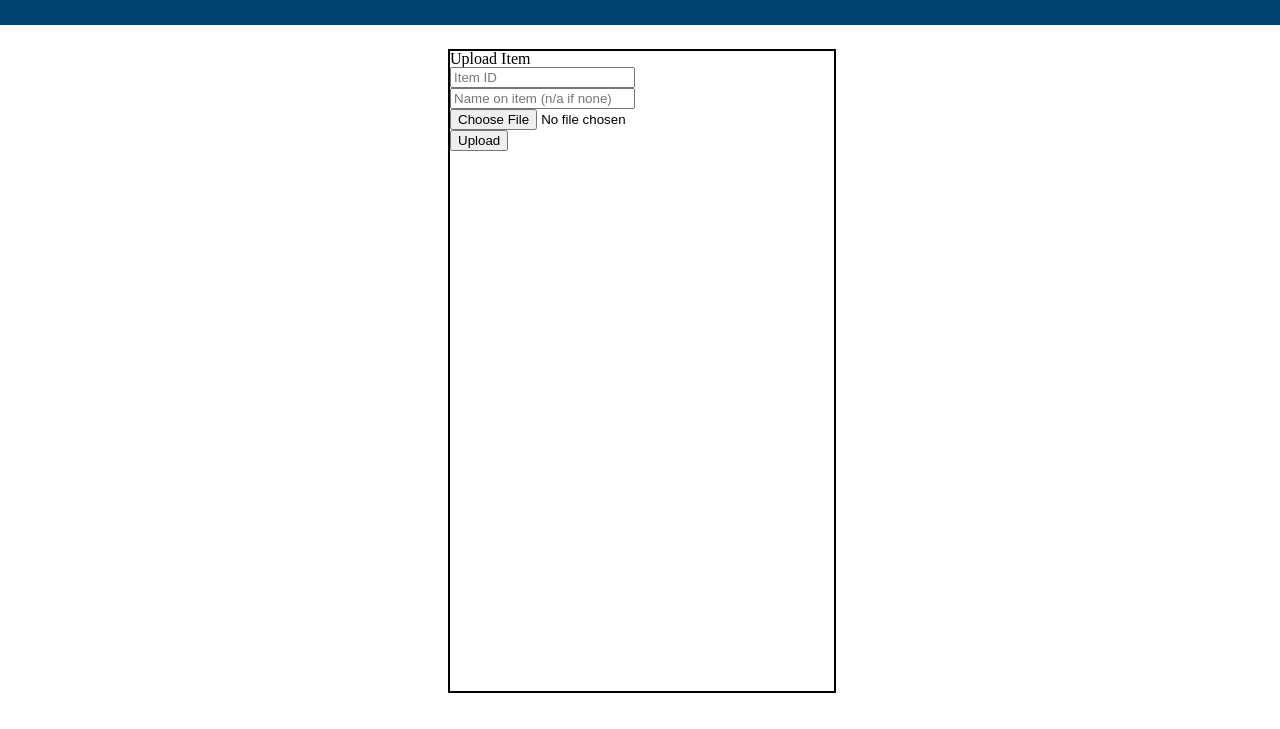
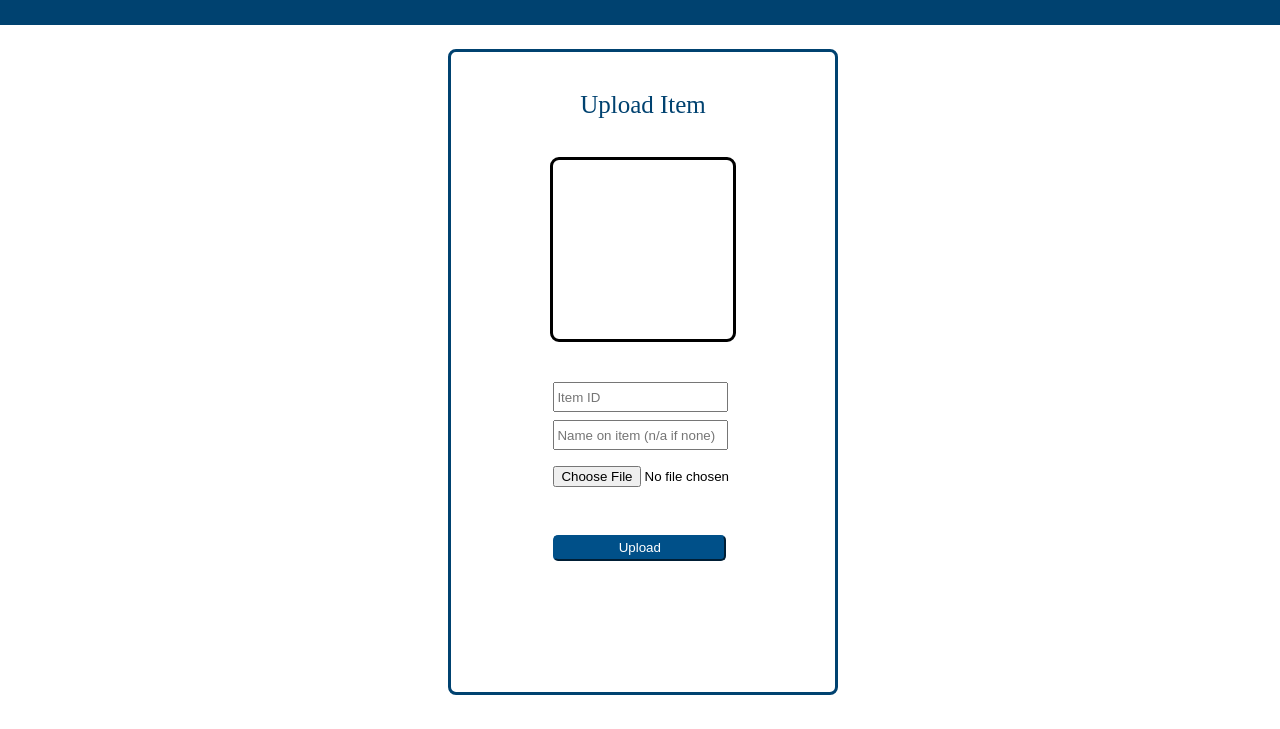
Before and after one commit to JoshLi12/Lost-and-Found-Website, a website: page public/upload.html in a window 1280 px wide. Shown: the part 71-800 px from the top of the page. Drawn offline with Linux system fonts and the light colour scheme; files that its build step writes are made by us from their sources.

Commit message:
fixed almost all computer styling except upload page

```diff
--- a/app.js
+++ b/app.js
@@ -153,7 +153,7 @@ app.post('/login', (req, res) => {
     req.session.user = "Admin";
     res.redirect('/admin');  // TODO: redirect to admin page
   } else {
-    req.session.message = "Invalid Login";
+    req.session.message = "*Invalid Login";
     res.redirect('/');  // redirect to home
   }
 })
--- a/public/index.css
+++ b/public/index.css
@@ -45,15 +45,19 @@
     border-color: white;
     border-width: 2.3px;
     color: white;
+    background-color: #0F4179;
     display: none;
     text-align: center;
     padding-top: 5px;
     padding-bottom: 5px;
     width: 80%;
     margin: auto;
+    border-radius: 3px;
+    letter-spacing: 1px;
 }
 .claimButton:hover {
-    background-color: red;
+    background-color: #0d3563;
+    transition: 0.2s;
 }
 #login {
     /* position: relative; */
@@ -84,12 +88,11 @@
     display: none;
     position: "absolute";
     top: 0;
-    border-style: solid;
-    border-color: blue;
-    border-width: 3px;
-    background-color: red;
+    font-size: 14px;
+    color: red;
     width: 20vw;
     height: 10vh;
+    margin: 2px;
 }
 #logout-button {
     color: white;
@@ -112,15 +115,58 @@
     /* margin-top: -6vh; */
 }
 #form-box {
-    border-color: black;
-    border-width: 2px;
+    border-color: #004270;
+    border-width: 3.5px;
     border-style: solid;
     width: 30vw;
     height: 80vh;
-    margin: auto;
     position: absolute;
     top: 15%;
     left: 35%;
+    border-radius: 8px;
+}
+#upload-title {
+    color: #004270;
+    text-align: center;
+    width: 10vw;
+    margin: auto;
+    font-size: 25px;
+    margin-top: 5vh;
+    margin-bottom: 5vh;
+}
+
+#upload-forms {
+    width: 14vw;
+    margin: auto;
+    margin-top: 5vh;
+}
+#id-box {
+    margin-bottom: 1vh;
+    height: 3vh;
+    width: 13vw;
+}
+#name-box {
+    margin-bottom: 2vh;
+    height: 3vh;
+    width: 13vw;
+}
+#image-box {
+    margin-bottom: 3vh;
+
+}
+#submit-information {
+    margin-top: 3vh;
+    width: 13.5vw;
+    height: 2vw;
+    color: white;
+    border-radius: 5px;
+    border-color: #005089;
+    background-color: #005089;
+}
+#submit-information:hover {
+    background-color: white;
+    color: #005a9a;
+    transition: 0.2s;
 }
 
 #add-object-icon {
@@ -172,10 +218,21 @@
     width: 14vw;
     height: 14vw;
     border-radius: 9px;
-    background-image: url("./img/shorthair.jpg");
     background-size: cover;
     background-repeat: no-repeat;
     margin: 2.8vw;
+}
+
+#itemCardDisplay {
+    width: 14vw;
+    height: 14vw;
+    border-radius: 9px;
+    background-size: cover;
+    background-repeat: no-repeat;
+    border-width: 3px;
+    border-color: black;
+    border-style: solid;
+    margin: auto;
 }
 
 .itemCard:hover .itemCardBackgroundColor{
--- a/public/upload.html
+++ b/public/upload.html
@@ -34,8 +34,12 @@
 
     <main id="main">
       <div id="form-box">
-        <h1>Upload Item</h1>
-        <form action="/upload" method="post" enctype="multipart/form-data">
+        <h1 id="upload-title">Upload Item</h1>
+        <div id="itemCardDisplay">
+
+        </div>
+
+        <form id="upload-forms" action="/upload" method="post" enctype="multipart/form-data">
             <div>
                 <input type="text" name="idBox" id="id-box" placeholder="Item ID">
             </div>
@@ -43,7 +47,7 @@
                 <input type="text" name="nameBox" id="name-box" placeholder="Name on item (n/a if none)">
             </div>
             <div>
-                <input type="file" name="image" id="image">
+                <input type="file" name="image" id="image-box">
             </div>
             <div>
                 <input id="submit-information" type="submit" value="Upload">
@@ -51,5 +55,28 @@
         </form>
       </div>
     </main>
+
+    <script>
+      const uploadForm = document.getElementById('upload-forms');
+      const imageContainer = document.getElementById('itemCardDisplay');
+      const fileInput = document.getElementById('image-box'); // const fileInput = uploadForm.querySelector('input[type="file"]');
+
+      fileInput.addEventListener('change', () => {
+        const selectedFile = fileInput.files[0];
+        if (selectedFile) {
+          const reader = new FileReader();
+          reader.onload = (event) => {
+            const imgElement = document.createElement('img');
+            imgElement.src = event.target.result;
+            imgElement.style.maxWidth = '100%';
+            imageContainer.innerHTML = '';
+            imgElement.style["object-fit"] = "fill";
+            imgElement.style["border-radius"] = "9px";
+            imageContainer.appendChild(imgElement);
+          };
+          reader.readAsDataURL(selectedFile);
+        }
+      });
+    </script>
   </body>
 </html>
```
Also changed, not shown: public/home.html (+4 -3 lines), 5 other files.
